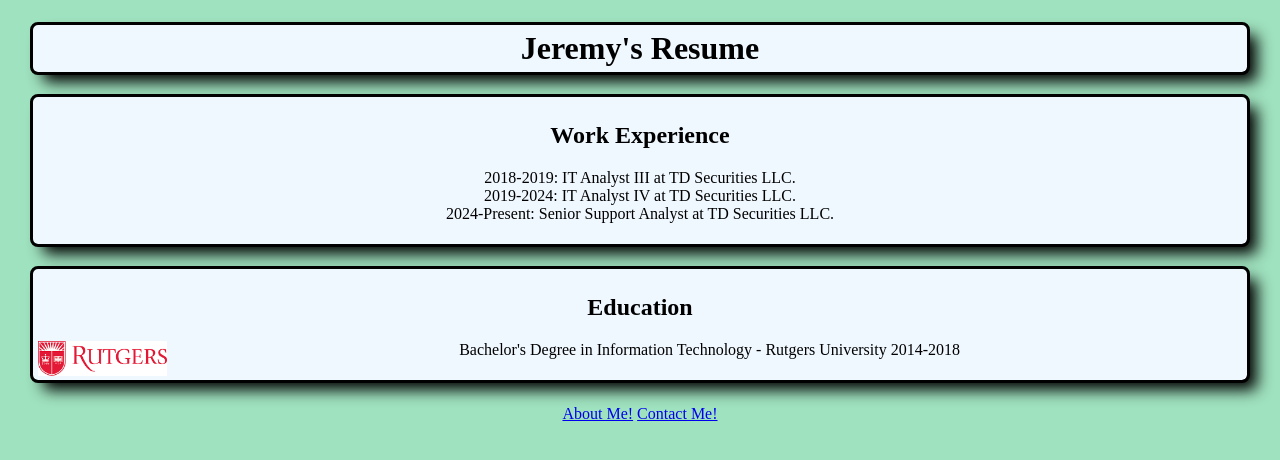
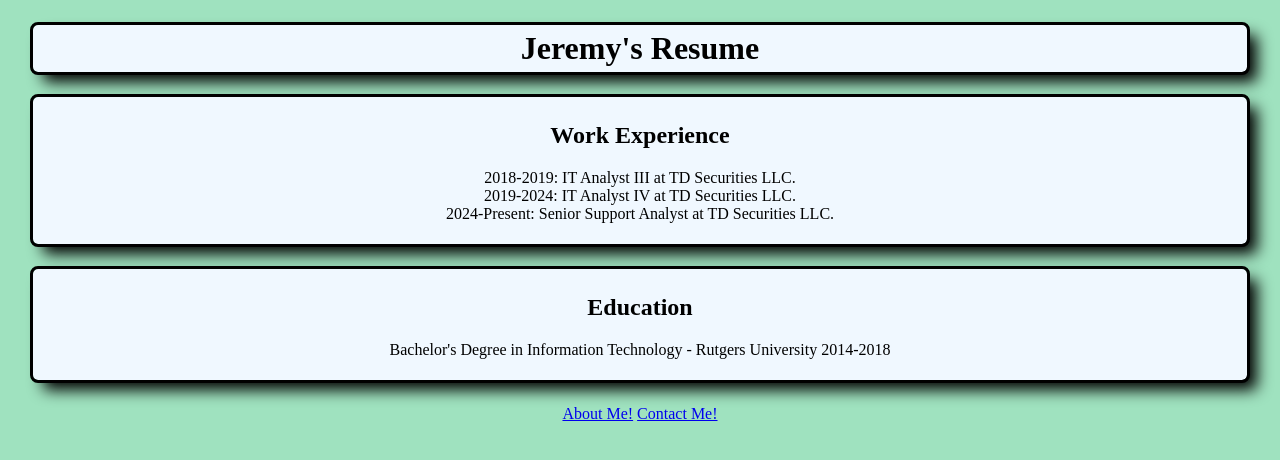
Before and after one commit to jkatz96/HTML, a plain HTML site: page index.html in a window 1280 px wide. Drawn offline with Linux system fonts and the light colour scheme.

Commit message:
removed iamge

```diff
--- a/index.html
+++ b/index.html
@@ -28,7 +28,6 @@
 
     <div class="Education">
       <h2>Education</h2>
-      <img class="rutgerslogo" src="assets/images/images.png" alt="Rutgers logo">
       <p>
         Bachelor's Degree in Information Technology - Rutgers University 2014-2018
       </p>
--- a/styles.css
+++ b/styles.css
@@ -72,10 +72,3 @@ html{
     box-shadow: 10px 10px 15px rgba(0, 0, 0, 100); /* Add shadow */
     margin: 25px;
 }
-
-.rutgerslogo {
-    float: left;
-    margin-right: 10px; /* Optional: Add some space between the image and the paragraph */
-    height:35px;
-    padding-left: 50p;
-}
```
